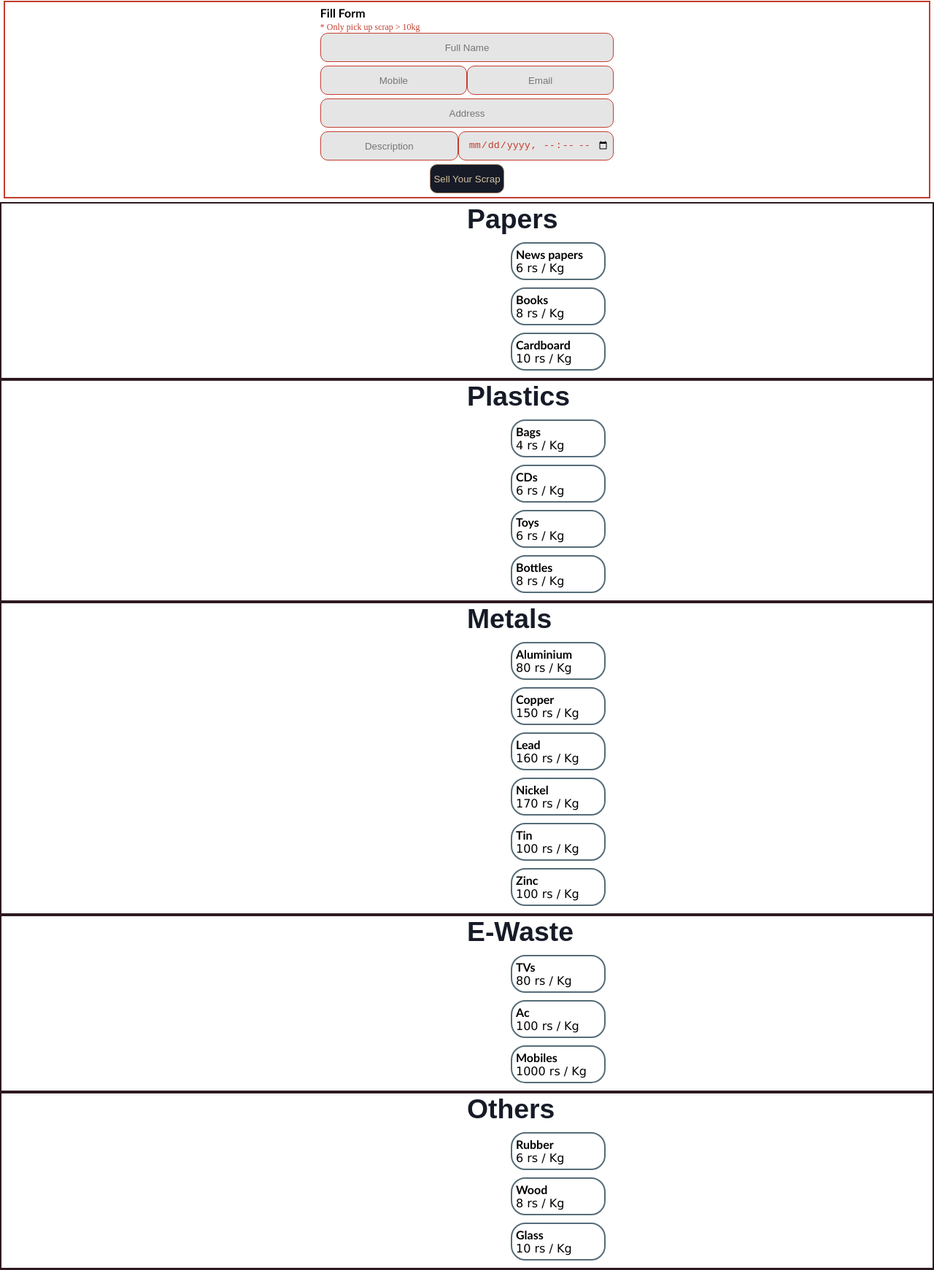
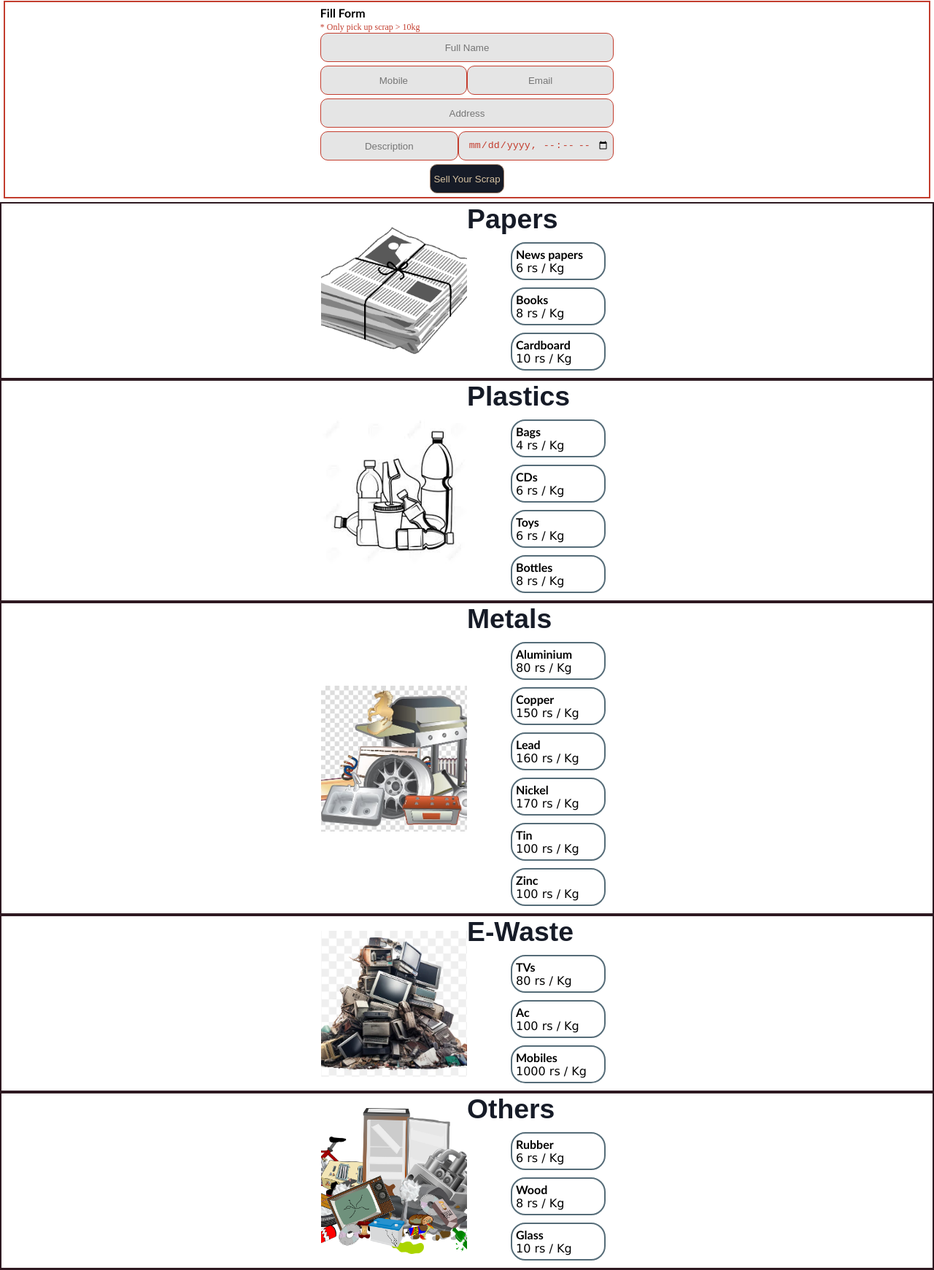
Before and after one commit to hello-sarvesh/SellScrap, a plain HTML site: page index.html in a window 1280 px wide. Shown: the part 804-2545 px from the top of the page at 73% size. Drawn offline with Linux system fonts and the light colour scheme; the site is published under a folder, as on GitHub Pages, so addresses that start at the root find nothing.

Commit message:
modify img link

```diff
--- a/style.css
+++ b/style.css
@@ -26,7 +26,7 @@ html {
 
 .hero-image {
     height: 100%;
-    background-image: linear-gradient(rgba(0, 0, 0, 0.5), rgba(0, 0, 0, 0.5)), url("/img/bhangarwala-near-me.webp");
+    background-image: linear-gradient(rgba(0, 0, 0, 0.5), rgba(0, 0, 0, 0.5)), url("./img/bhangarwala-near-me.webp");
 
     background-position: center;
     background-repeat: no-repeat;
@@ -170,7 +170,7 @@ div[class*="-prices-list"]>div {
 .graphic-paper.id-1 {
     width: 200px;
     height: 200px;
-    background-image: url("/img/news-paper-clipart-01.jpg");
+    background-image: url("./img/news-paper-clipart-01.jpg");
     background-size: cover;
     background-position: center;
 }
@@ -178,7 +178,7 @@ div[class*="-prices-list"]>div {
 .graphic-plastic.id-1 {
     width: 200px;
     height: 200px;
-    background-image: url("/img/plastic-clipart-01.jpg");
+    background-image: url("./img/plastic-clipart-01.jpg");
     background-size: cover;
     background-position: center;
 }
@@ -186,7 +186,7 @@ div[class*="-prices-list"]>div {
 .graphic-metal.id-1 {
     width: 200px;
     height: 200px;
-    background-image: url("/img/metal-clipart-01.jpg");
+    background-image: url("./img/metal-clipart-01.jpg");
     background-size: cover;
     background-position: center;
 }
@@ -194,7 +194,7 @@ div[class*="-prices-list"]>div {
 .graphic-ewaste.id-1 {
     width: 200px;
     height: 200px;
-    background-image: url("/img/ewaste-clipart-01.jpeg");
+    background-image: url("./img/ewaste-clipart-01.jpeg");
     background-size: cover;
     background-position: center;
 }
@@ -202,7 +202,7 @@ div[class*="-prices-list"]>div {
 .graphic-others.id-1 {
     width: 200px;
     height: 200px;
-    background-image: url("/img/others-clipart-01.png");
+    background-image: url("./img/others-clipart-01.png");
     background-size: cover;
     background-position: center;
 }
```
